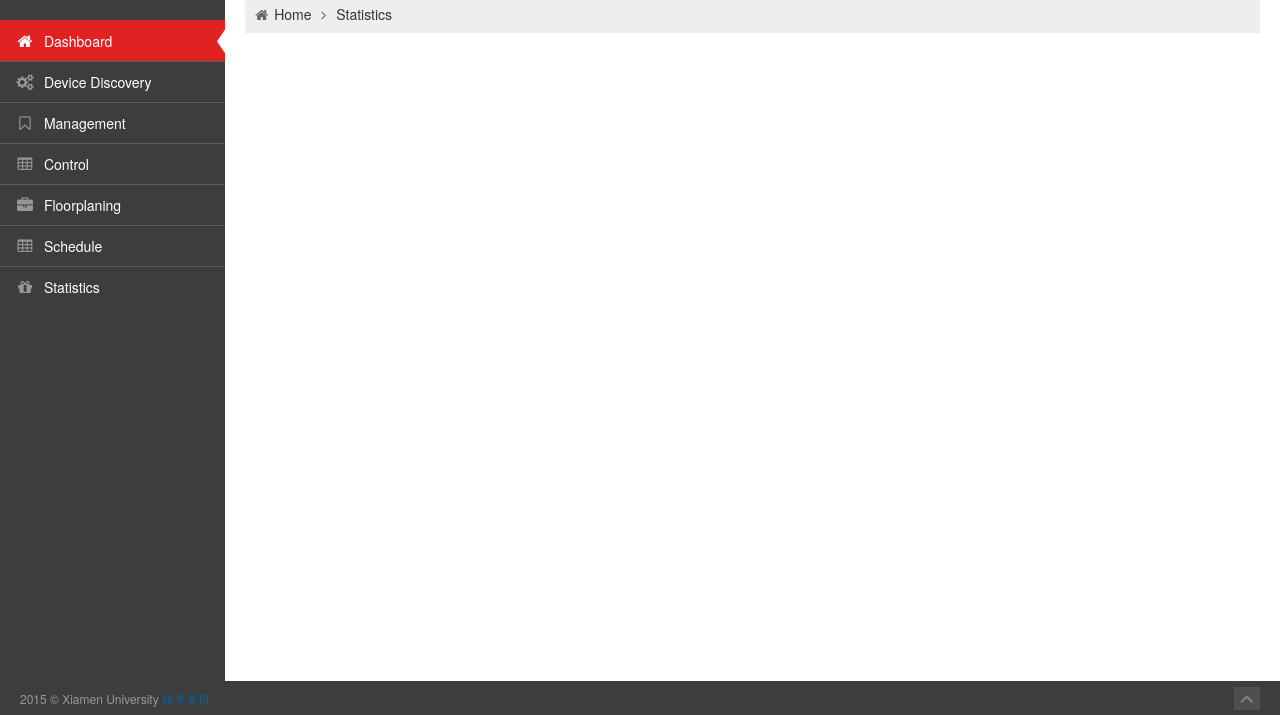
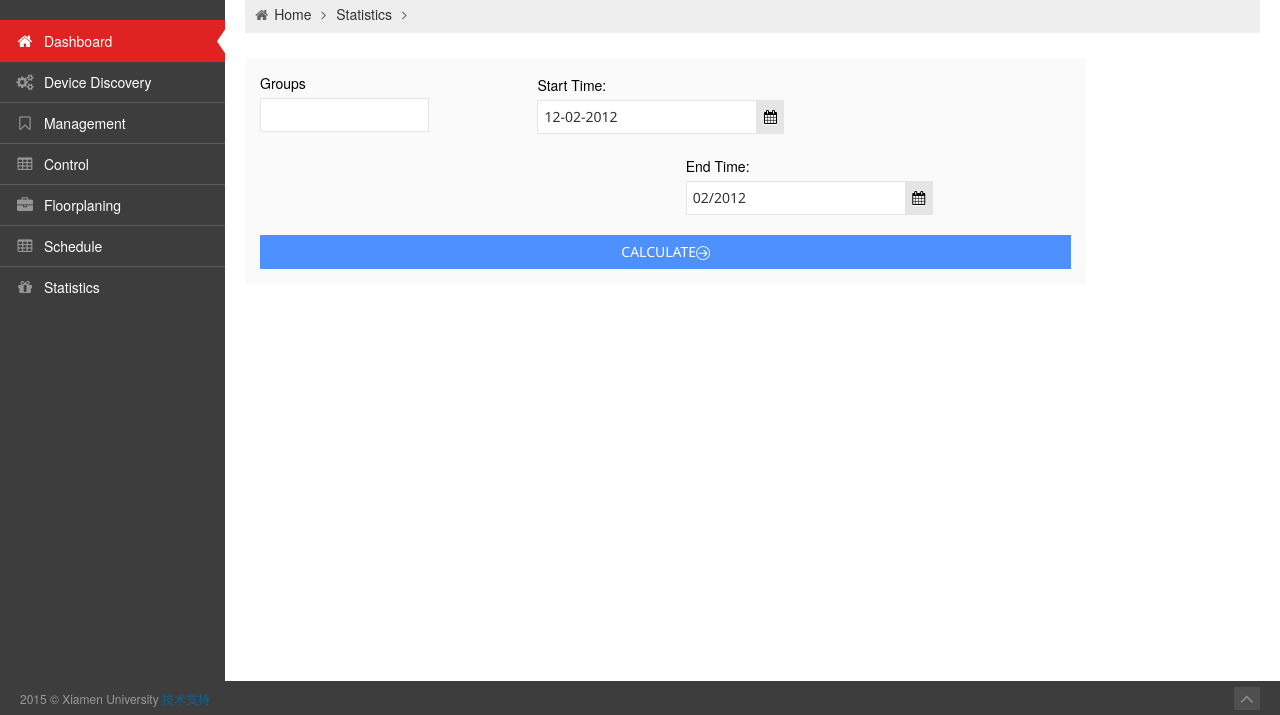
Before and after one commit to xmulsm/wac_cloud, a plain HTML site: page statistics.html in a window 1280 px wide. Shown: the part 121-836 px from the top of the page. Drawn offline with Linux system fonts and the light colour scheme.

Commit message:
add statistics

```diff
--- a/statistics.html
+++ b/statistics.html
@@ -26,7 +26,7 @@
 
 	<link href="media/css/bootstrap-responsive.min.css" rel="stylesheet" type="text/css"/>
 
-	<link href="media/css/font-awesome.min.css" rel="stylesheet" type="text/css"/>
+	<link href="media/css/font-awesome.css" rel="stylesheet" type="text/css"/>
 
 	<link href="media/css/style-metro.css" rel="stylesheet" type="text/css"/>
 
@@ -40,7 +40,19 @@
 
 	<!-- END GLOBAL MANDATORY STYLES -->
 
+	<!-- BEGIN PAGE LEVEL STYLES -->
+
+	<link rel="stylesheet" type="text/css" href="media/css/datepicker.css" />
+
+	<link href="media/css/jquery.fancybox.css" rel="stylesheet" />
+
+	<link href="media/css/search.css" rel="stylesheet" type="text/css"/>
+
+
+	<!-- END PAGE LEVEL STYLES -->
+
 	<link rel="shortcut icon" href="media/image/favicon.ico" />
+
 
 </head>
 
@@ -103,7 +115,7 @@
 
 							<li><a href="extra_profile.html"><i class="icon-user"></i> My Profile</a></li>
 
-							<li><a href="schedule.html"><i class="icon-calendar"></i> My Schedule</a></li>
+							<li><a href="Schedule.html"><i class="icon-calendar"></i> My Schedule</a></li>
 
   						    <li class="divider"></li>
 
@@ -128,7 +140,6 @@
 		<!-- END TOP NAVIGATION BAR -->
 
 	</div>
-
 	<!-- END HEADER -->
 
 	<!-- BEGIN CONTAINER -->
@@ -136,10 +147,7 @@
 	<div class="page-container row-fluid">
 
 		<!-- BEGIN SIDEBAR -->
-
-
-
-		<div class="page-sidebar nav-collapse collapse">
+<div class="page-sidebar nav-collapse collapse">
 
 			<!-- BEGIN SIDEBAR MENU -->
 
@@ -266,7 +274,7 @@
 
 			<!-- END SIDEBAR MENU -->
 
-		</div>
+</div>
 
 		<!-- END SIDEBAR -->
 
@@ -274,6 +282,7 @@
 
 		<div class="page-content">
 
+			<!-- BEGIN PAGE CONTAINER-->
 
 			<div class="container-fluid">
 
@@ -282,7 +291,6 @@
 				<div class="row-fluid">
 
 					<div class="span12">
-
 
 						<!-- BEGIN PAGE TITLE & BREADCRUMB-->
 
@@ -304,7 +312,13 @@
 
 							</li>
 
-							<li><a href="#">Statistics</a></li>
+							<li>
+
+								<a href="statistics.html">Statistics</a>
+
+								<i class="icon-angle-right"></i>
+
+							</li>
 
 						</ul>
 
@@ -318,23 +332,80 @@
 
 				<!-- BEGIN PAGE CONTENT-->
 
-				<div class="row-fluid ">
+				<div class="row-fluid">
 
-					<div class="span12">
+								<div class="row-fluid">
+
+									<div class="span10 booking-search">
+
+										<form action="#">
+
+											<div class="span4">
+
+												<label>Groups</label>
+
+													<input class="m-wrap span8" type="text" placeholder="">
+
+											</div>
+
+											<div class="span6">
+
+												<div class="control-group pull-left margin-right-20">
+
+													<label class="control-label">Start Time:</label>
+
+													<div class="controls">
+
+														<div class="input-append date date-picker" data-date="12-02-2012" data-date-format="dd-mm-yyyy" data-date-viewmode="years">
+
+															<input class="m-wrap m-ctrl-medium date-picker" size="16" type="text" value="12-02-2012" /><span class="add-on"><i class="icon-calendar"></i></span>
+
+														</div>
+
+													</div>
+
+												</div>
+
+												<div class="control-group pull-right">
+
+													<label class="control-label">End Time:</label>
+
+													<div class="controls">
+
+														<div class="input-append date date-picker" data-date="102/2012" data-date-format="mm/yyyy" data-date-viewmode="years" data-date-minviewmode="months">
+
+															<input class="m-wrap m-ctrl-medium date-picker" size="16" type="text" value="02/2012" /><span class="add-on"><i class="icon-calendar"></i></span>
+
+														</div>
+
+													</div>
+
+												</div>
+
+											</div>
+
+											<button class="btn blue btn-block">CALCULATE<i class="m-icon-swapright m-icon-white"></i></button>
+
+										</form>
+
+									</div>
+
+									<!--end booking-search-->
 
 
+								</div>
 
-				    </div>
+								<!--end row-fluid-->
 
 				<!-- END PAGE CONTENT-->
 
-			    </div>
+			</div>
 
 			<!-- END PAGE CONTAINER-->
 
 		</div>
 
-		<!-- BEGIN PAGE -->
+		<!-- END PAGE -->
 
 	</div>
 
@@ -396,15 +467,21 @@
 
 	<!-- END CORE PLUGINS -->
 
+	<script type="text/javascript" src="media/js/bootstrap-datepicker.js"></script>
+
+	<script src="media/js/jquery.fancybox.pack.js"></script>
+
 	<script src="media/js/app.js"></script>
+
+	<script src="media/js/search.js"></script>
 
 	<script>
 
 		jQuery(document).ready(function() {
 
-		   // initiate layout and plugins
+		   App.init();
 
-		   App.init();
+		   Search.init();
 
 		});
 
```
